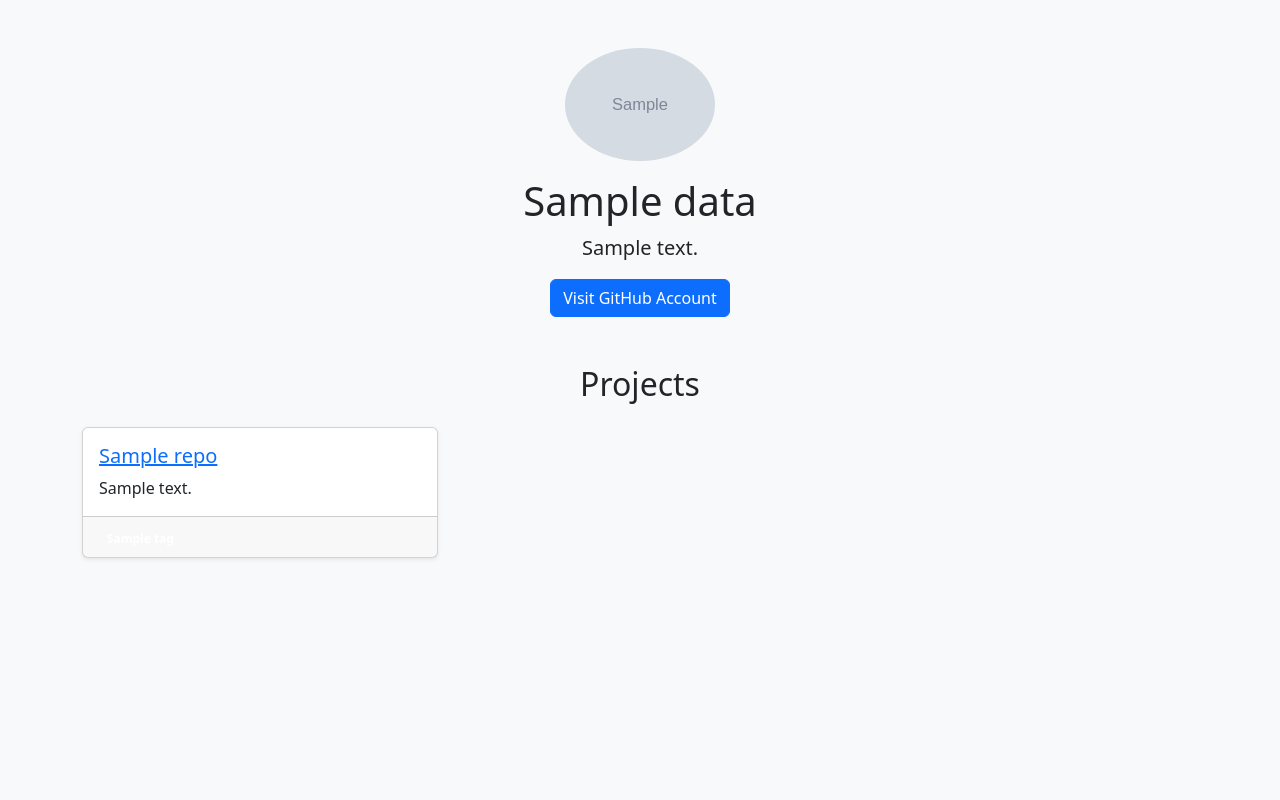
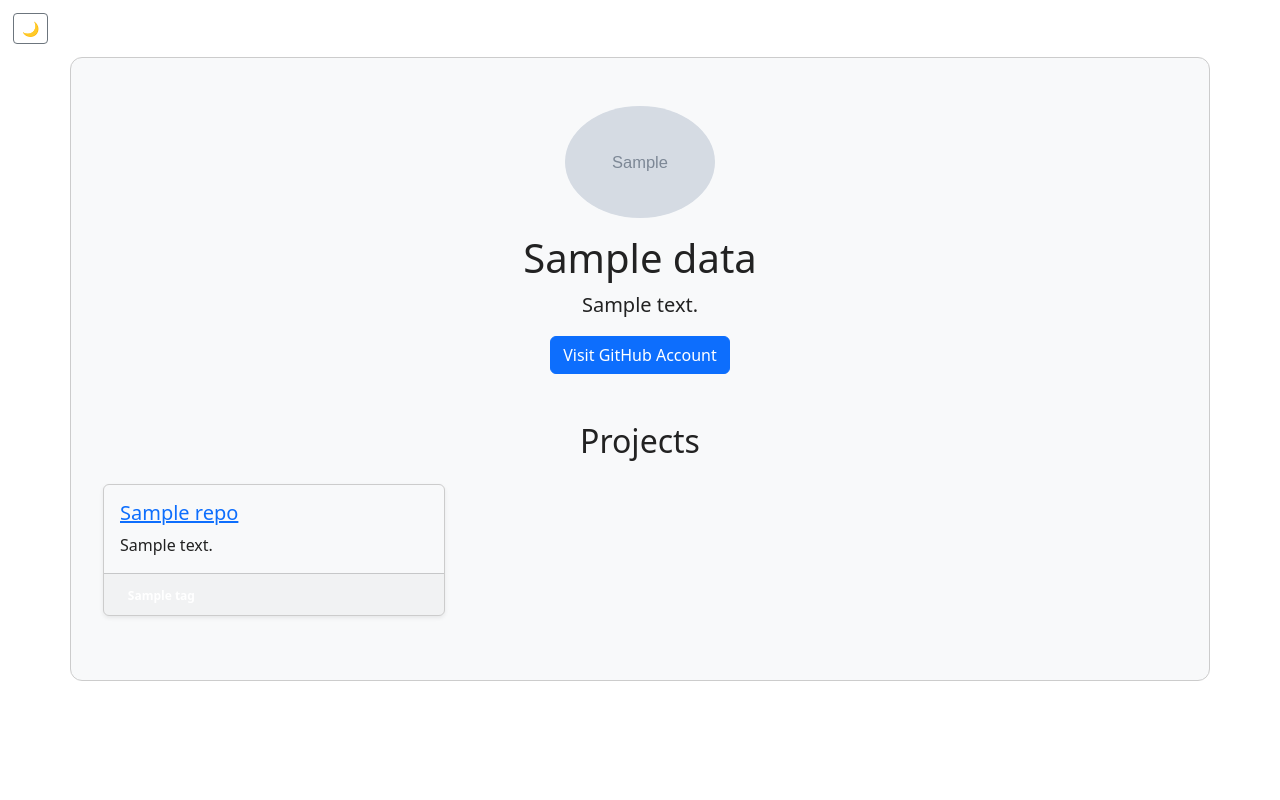
Before and after one commit to Luisjauregui6/dev-portfolio, a Flask app: template templates/portfolio.html in a window 1280 px wide. Run offline with Flask 3, Linux system fonts and the light colour scheme; the template is opened without the code that fills it: most values are stand-ins (such as "Sample title", 1, 10 or a date in 2020); grey boxes marked "Sample" are stand-in pictures.

Commit message:
app updates

```diff
--- a/static/style.css
+++ b/static/style.css
@@ -1,3 +1,54 @@
+:root {
+    --bg-color: #ffffff;
+    --text-color: #222222;
+    --card-bg: #f8f9fa;
+    --hint-color: rgb(216, 131, 34);
+}
+
+[data-theme = 'dark']{
+    --bg-color: #121212;
+    --text-color: #e0e0e0;
+    --card-bg: #1e1e1e;
+    --hint-color: #f4a261;
+}
+
+body {
+    background-color: var(--bg-color);
+    color: var(--text-color);
+    transition: background-color 0.3s, color 0.3s;
+}
+
+html, body {
+    height: 100%;
+    background-color: var(--bg-color);
+    color: var(--text-color);
+}
+
+.container {
+    padding-top: 3rem;
+    padding-bottom: 3rem;
+    border-radius: 12px;
+    padding: 2rem;
+}
+
+/* this is the little dark mode/light mode button on the top left corner */
+#theme-toggle {
+    margin: 1%;
+}
+
+.card, .container, .repo {
+    background-color: var(--card-bg);
+    transition: background-color 0.3s;
+    border: 1px solid #ccc;
+}
+
+.card,
+.card-body,
+.card-text {
+    color: var(--text-color) !important;
+    transition: color 0.3s, background-color 0.3s;
+}
+
 /* front end stack */
 .tag-javascript { background-color: #f7df1e; color: #000; }
 .tag-html5 { background-color: #e34c26; color: #fff; }
@@ -14,5 +65,5 @@
 .tag-tkinter { background-color: #FFB703; color: #000; }
 
 #hint-message {
-    color: rgb(216, 131, 34) !important;
+    color: var(--hint-color);
 }
--- a/templates/portfolio.html
+++ b/templates/portfolio.html
@@ -7,7 +7,10 @@
       <link href="https://cdn.jsdelivr.net/npm/bootstrap@5.3.2/dist/css/bootstrap.min.css" rel="stylesheet">
       <link rel="stylesheet" href="{{ url_for('static', filename='style.css') }}">
    </head>
-   <body class="bg-light">
+   <header>
+      <button id="theme-toggle" class="btn btn-sm btn-outline-secondary">dark mode</button>
+   </header>
+   <body>
       <div class="container py-5">
          <!-- Search Bar -->
          {% if not data %}
@@ -31,7 +34,7 @@
             <p class="lead">{{ data.bio }}</p>
             <a href="{{ data.html_url }}" target="_blank" class="btn btn-primary">Visit GitHub Account</a>
          </div>
-         <!-- Projects -->
+         <!-- user projects -->
          <h2 class="mb-4 text-center">Projects</h2>
          <div class="row">
             {% for repo in data.repos %}
@@ -56,11 +59,29 @@
          </div>
          {% endif %}
       </div>
-      <script src="https://cdn.jsdelivr.net/npm/bootstrap@5.3.2/dist/js/bootstrap.bundle.min.js"></script>
-      <script>
+   <script src="https://cdn.jsdelivr.net/npm/bootstrap@5.3.2/dist/js/bootstrap.bundle.min.js"></script>
+   <script>
+      // show hint button settings
       function showHint() {
           document.getElementById('hint-message').textContent = 'try typing: Luisjauregui6'
       }
+
+      // dark mode/light mode settings
+      const toggle = document.getElementById('theme-toggle');
+      const currentTheme = localStorage.getItem('theme') || 'light';
+      document.documentElement.setAttribute('data-theme', currentTheme);
+
+      toggle.textContent = currentTheme === 'dark' ? '☀️' : '🌙';
+
+      toggle.addEventListener('click', () => {
+         const theme = document.documentElement.getAttribute('data-theme');
+         const newTheme = theme === 'dark' ? 'light' : 'dark';
+         document.documentElement.setAttribute('data-theme', newTheme);
+         localStorage.setItem('theme', newTheme);
+         // switch text/symbols when the button is activated
+         toggle.textContent = newTheme === 'dark' ? '☀️' : '🌙'
+      });
+
    </script>
    </body>
 </html>
```
